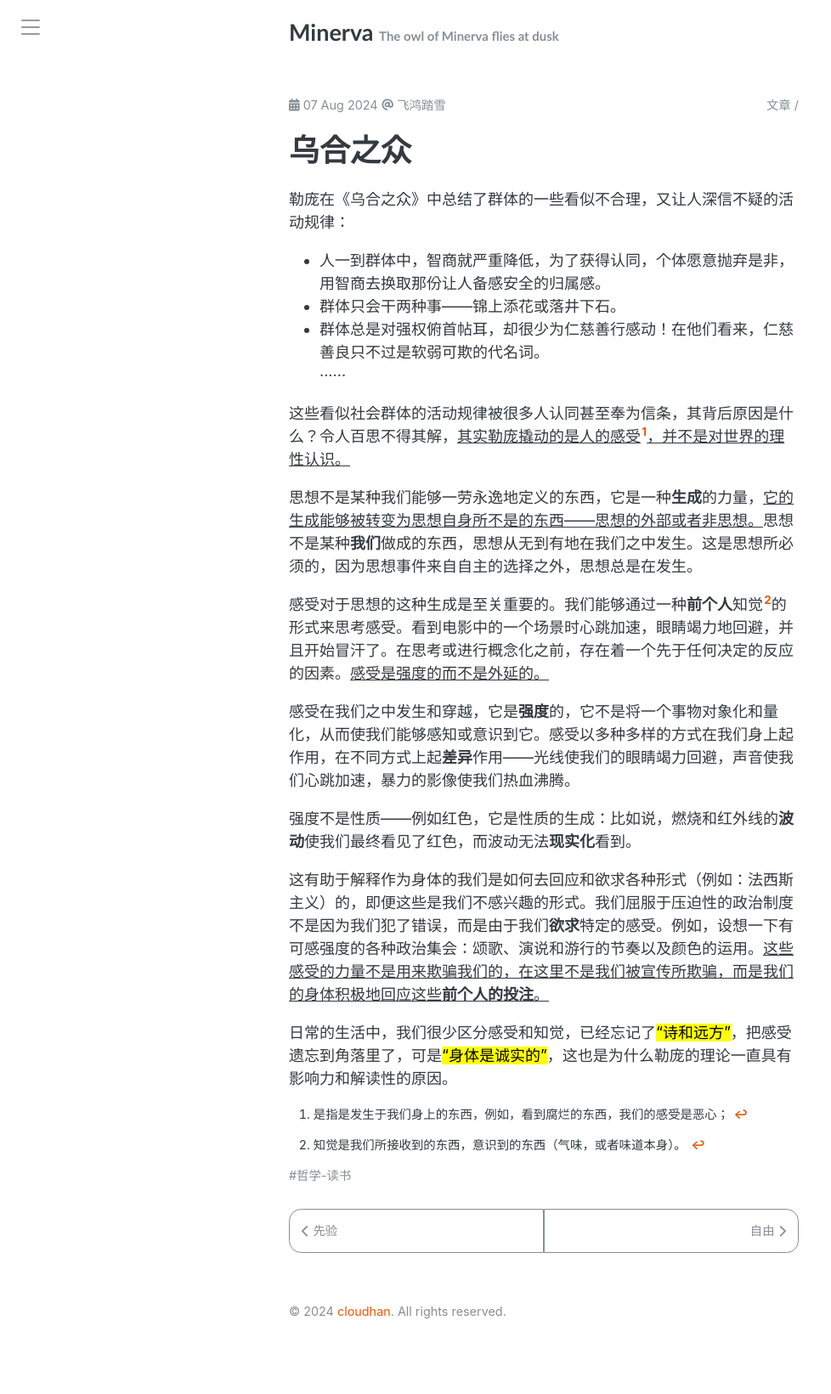
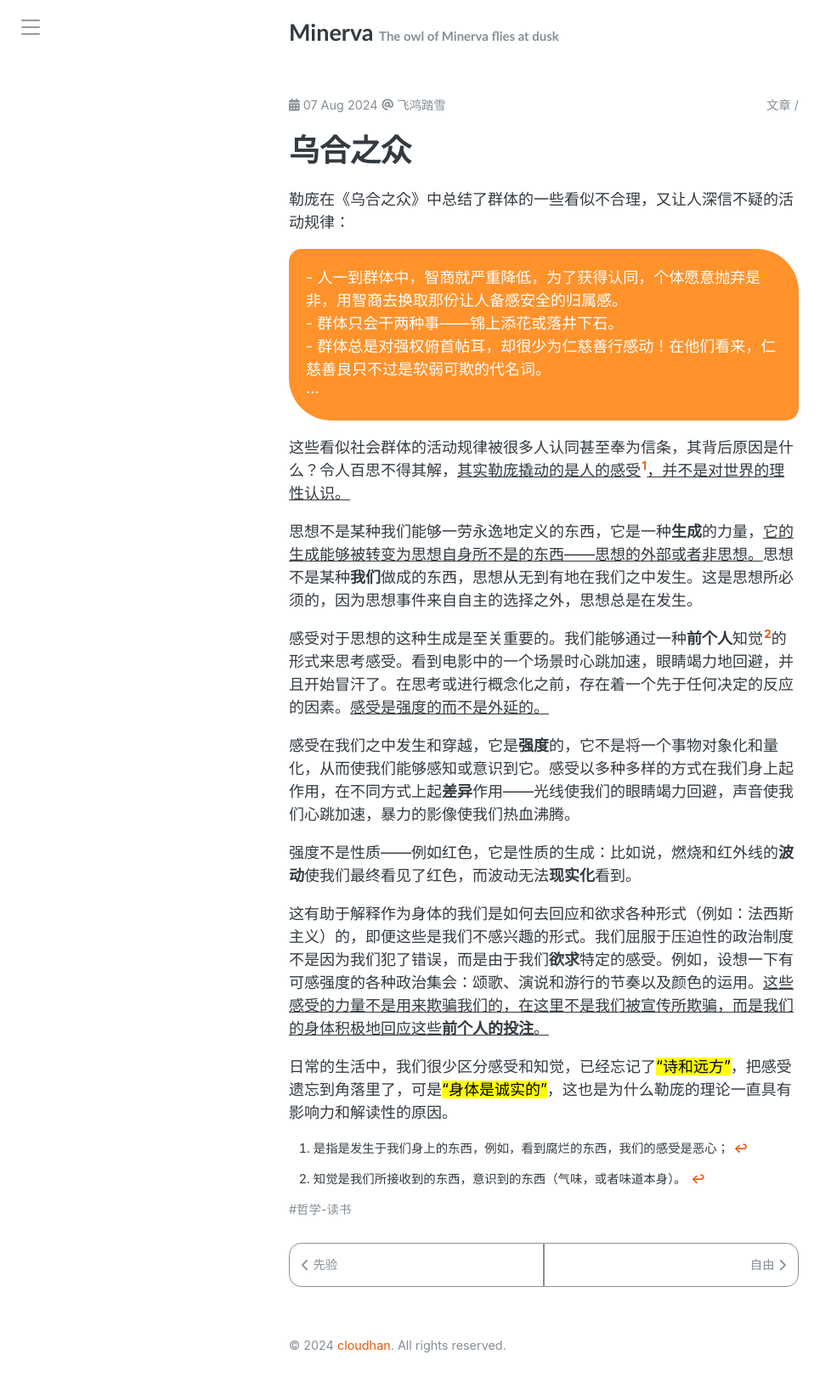
Before and after one commit to symphonyh/symphonyh.github.io, a Jekyll site: the page built from _posts/2024-08-07-whvv.md, in a window 1280 px wide. Shown: the whole page at 85% size, without its empty margins (0-978 px from the left). Built offline with Jekyll 4.4.1, drawn with Linux system fonts in a browser that asks for light colours; comment, search, counter and statistics services are not loaded; before the commit the page ends 1601 px from its top, so only the background shows below that; part of the change alters nothing that is shown.

Commit message:
Update 2024-08-07-whvv.md

```diff
--- a/_posts/2024-08-07-whvv.md
+++ b/_posts/2024-08-07-whvv.md
@@ -9,11 +9,18 @@ comments: true
 
 勒庞在《乌合之众》中总结了群体的一些看似不合理，又让人深信不疑的活动规律：
 
-- 人一到群体中，智商就严重降低，为了获得认同，个体愿意抛弃是非，用智商去换取那份让人备感安全的归属感。
-- 群体只会干两种事——锦上添花或落井下石。
-- 群体总是对强权俯首帖耳，却很少为仁慈善行感动！在他们看来，仁慈善良只不过是软弱可欺的代名词。
-······
+<p style="
+    color:white;
+    border-radius: 15px 50px;
+    background: var(--oc-orange-5);
+    padding: 20px;
 
+">
+-  人一到群体中，智商就严重降低，为了获得认同，个体愿意抛弃是非，用智商去换取那份让人备感安全的归属感。 <br>
+- 群体只会干两种事——锦上添花或落井下石。  <br>
+- 群体总是对强权俯首帖耳，却很少为仁慈善行感动！在他们看来，仁慈善良只不过是软弱可欺的代名词。 <br>
+···
+</p>
 这些看似社会群体的活动规律被很多人认同甚至奉为信条，其背后原因是什么？令人百思不得其解，<ins>其实勒庞撬动的是人的感受[^fn1]，并不是对世界的理性认识。</ins>
 
 思想不是某种我们能够一劳永逸地定义的东西，它是一种**生成**的力量，<ins>它的生成能够被转变为思想自身所不是的东西——思想的外部或者非思想。</ins>思想不是某种**我们**做成的东西，思想从无到有地在我们之中发生。这是思想所必须的，因为思想事件来自自主的选择之外，思想总是在发生。
```
